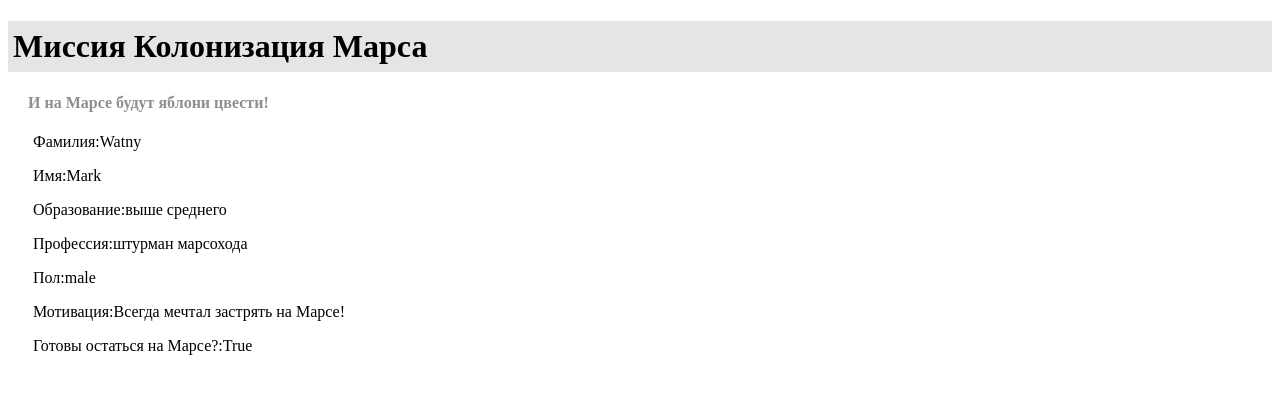
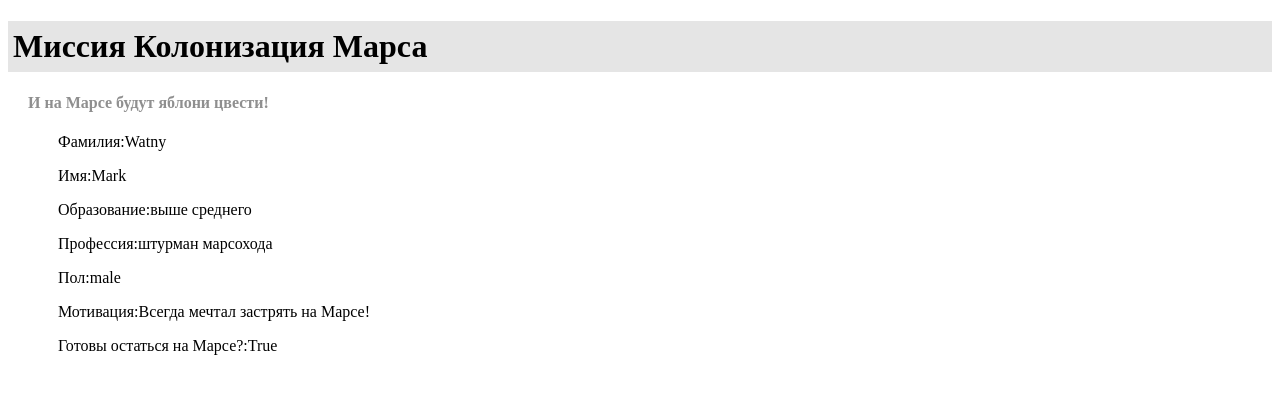
Before and after one commit to Oleg1000-7/yandex_task_html, a Flask app: page /answer in a window 1280 px wide. Shown: the top 394 px of the page. Run offline with Flask 3, Linux system fonts and the light colour scheme.

Commit message:
task_4 fix fixed

```diff
--- a/static/css/styles.css
+++ b/static/css/styles.css
@@ -17,8 +17,8 @@ h4 {
 .centered-text {
     text-align: center;
 }
-.answer-line {
-    padding-left: 25px;
+.answer-block {
+    padding-left: 50px;
 }
 .head {
     background-color: #e5e5e5;
--- a/templates/answer.html
+++ b/templates/answer.html
@@ -1,12 +1,13 @@
 {% extends "base.html" %}
 
 {% block content %}
-    <p class="answer-line">Фамилия:{{ answers["surname"] }}</p>
-    <p class="answer-line">Имя:{{ answers["name"] }}</p>
-    <p class="answer-line">Образование:{{ answers["education"] }}</p>
-    <p class="answer-line">Профессия:{{ answers["profession"] }}</p>
-    <p class="answer-line">Пол:{{ answers["sex"] }}</p>
-    <p class="answer-line">Мотивация:{{ answers["motivation"] }}</p>
-    <p class="answer-line">Готовы остаться на Марсе?:{{ answers["ready"] }}</p>
-
+<div class="answer-block">
+    <p>Фамилия:{{ answers["surname"] }}</p>
+    <p>Имя:{{ answers["name"] }}</p>
+    <p>Образование:{{ answers["education"] }}</p>
+    <p>Профессия:{{ answers["profession"] }}</p>
+    <p>Пол:{{ answers["sex"] }}</p>
+    <p>Мотивация:{{ answers["motivation"] }}</p>
+    <p>Готовы остаться на Марсе?:{{ answers["ready"] }}</p>
+</div>
 {% endblock %}
```
